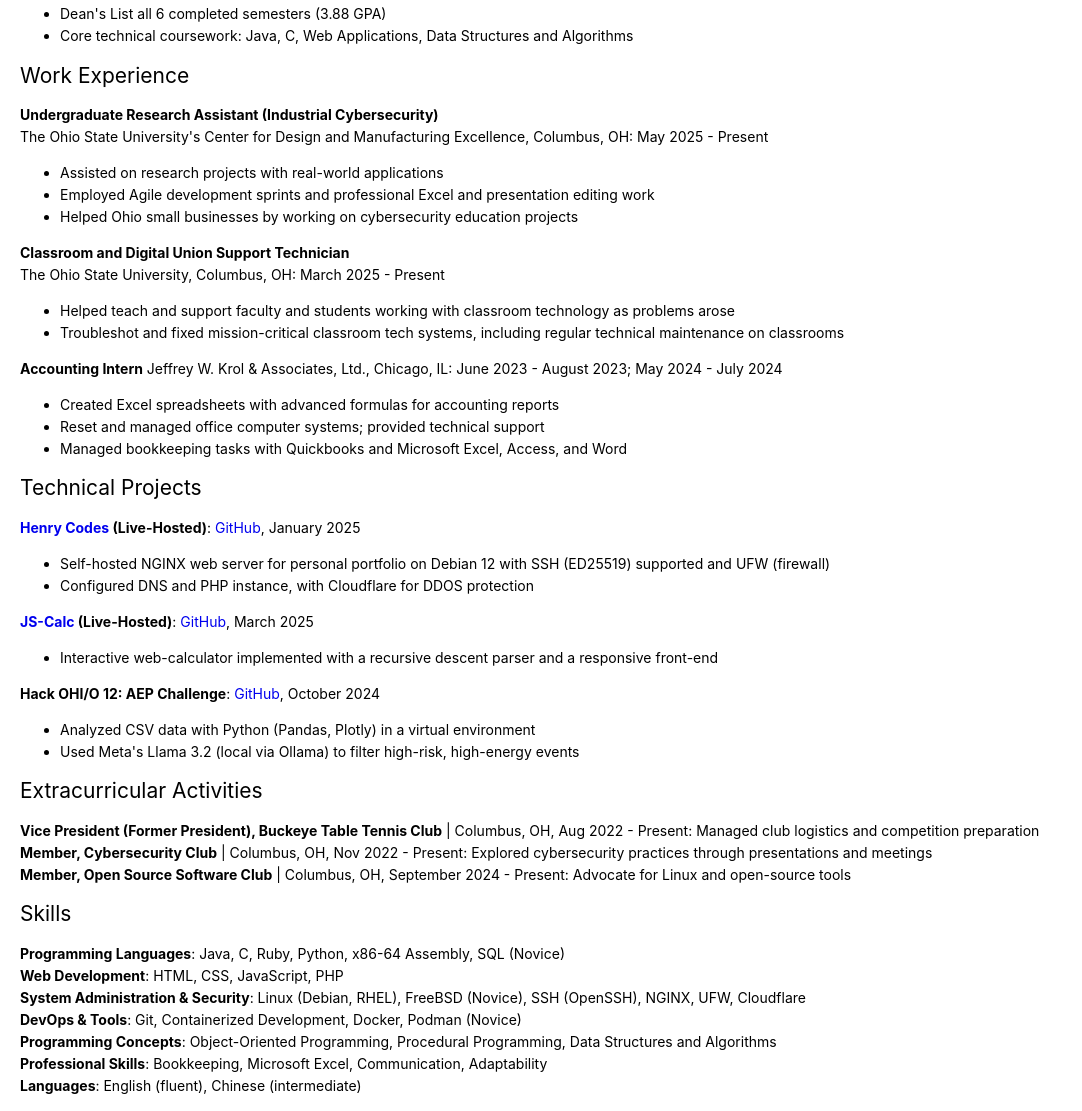
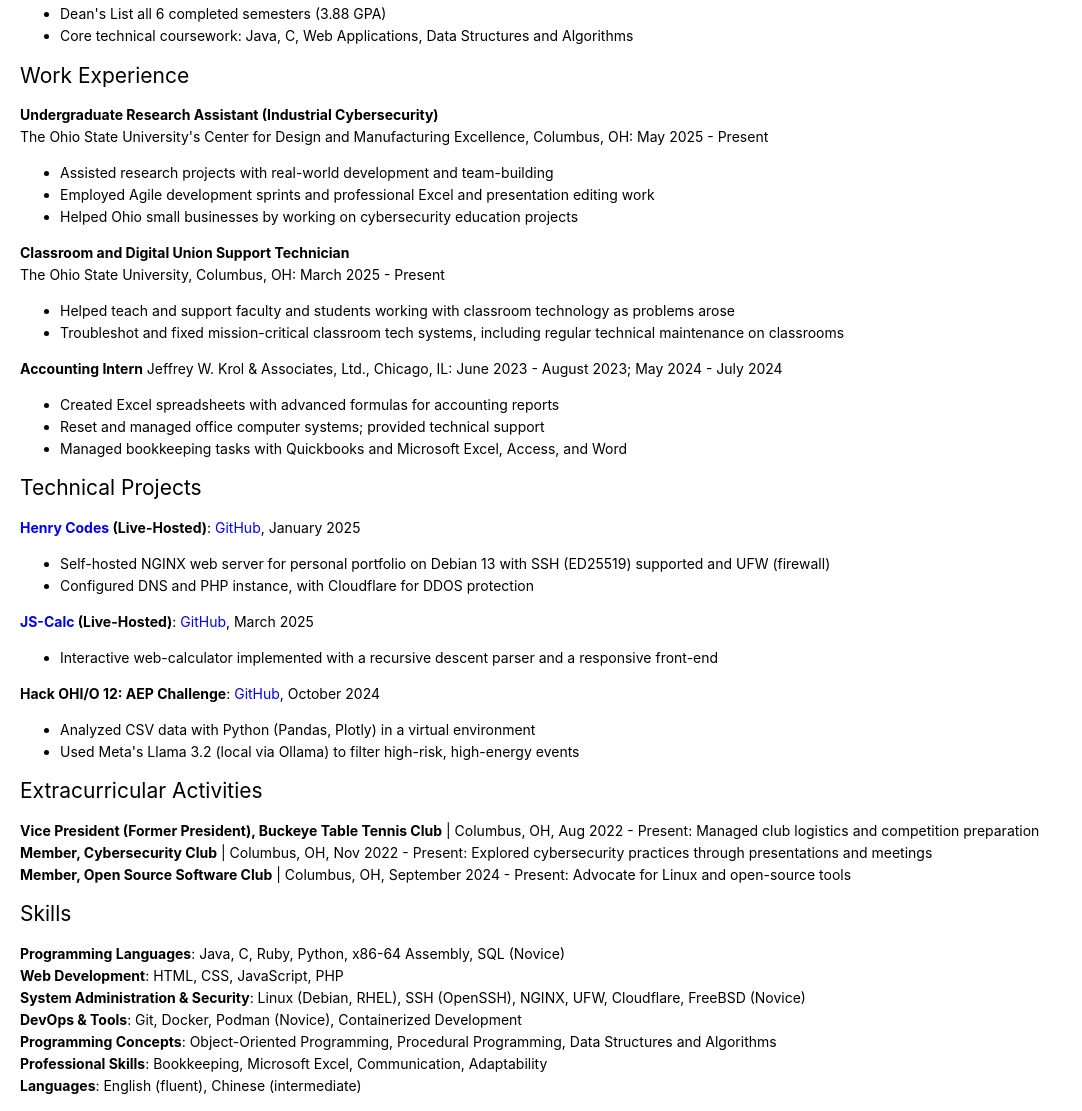
Before and after one commit to henry7720/Henry-Codes-Portfolio, a plain HTML site: page assets/henry-trowbridge-resume.html in a window 1280 px wide. Shown: the part 315-1426 px from the top of the page, without its empty margins (0-1082 px from the left). Drawn offline with Linux system fonts and the light colour scheme; a script that the page names is missing.

Commit message:
resume formatting tweaks and update to cybersec job description

```diff
--- a/assets/henry-trowbridge-resume.html
+++ b/assets/henry-trowbridge-resume.html
@@ -381,7 +381,7 @@ The Ohio State University, Columbus, OH:  August 2022 - Present</p>
 <p><strong>Undergraduate Research Assistant (Industrial Cybersecurity)</strong><br>
 The Ohio State University's Center for Design and Manufacturing Excellence, Columbus, OH: May 2025 - Present</p>
 <ul>
-<li>Assisted on research projects with real-world applications</li>
+<li>Assisted research projects with real-world development and team-building</li>
 <li>Employed Agile development sprints and professional Excel and presentation editing work</li>
 <li>Helped Ohio small businesses by working on cybersecurity education projects</li>
 </ul>
@@ -401,7 +401,7 @@ Jeffrey W. Krol &amp; Associates, Ltd., Chicago, IL: June 2023 - August 2023; Ma
 <h2 id="technical-projects">Technical Projects</h2>
 <p><strong><a href="https://henrycodes.xyz/">Henry Codes</a> (Live-Hosted)</strong>: <a href="https://github.com/henry7720/Henry-Codes-Portfolio">GitHub</a>, January 2025</p>
 <ul>
-<li>Self-hosted NGINX web server for personal portfolio on Debian 12 with SSH (ED25519) supported and UFW (firewall)</li>
+<li>Self-hosted NGINX web server for personal portfolio on Debian 13 with SSH (ED25519) supported and UFW (firewall)</li>
 <li>Configured DNS and PHP instance, with Cloudflare for DDOS protection</li>
 </ul>
 <!-- **[OPRF Games](https://games.henrycodes.xyz/) (Live-Hosted)**: [GitHub](https://github.com/henry7720/OPRF-Games), September 2018 - May 2021; January 2025
@@ -426,8 +426,8 @@ Jeffrey W. Krol &amp; Associates, Ltd., Chicago, IL: June 2023 - August 2023; Ma
 <h2 id="skills">Skills</h2>
 <p><strong>Programming Languages</strong>: Java, C, Ruby, Python, x86-64 Assembly, SQL (Novice)<br>
 <strong>Web Development</strong>: HTML, CSS, JavaScript, PHP<br>
-<strong>System Administration &amp; Security</strong>: Linux (Debian, RHEL), FreeBSD (Novice), SSH (OpenSSH), NGINX, UFW, Cloudflare<br>
-<strong>DevOps &amp; Tools</strong>: Git, Containerized Development, Docker, Podman (Novice)<br>
+<strong>System Administration &amp; Security</strong>: Linux (Debian, RHEL), SSH (OpenSSH), NGINX, UFW, Cloudflare, FreeBSD (Novice)<br>
+<strong>DevOps &amp; Tools</strong>: Git, Docker, Podman (Novice), Containerized Development<br>
 <strong>Programming Concepts</strong>: Object-Oriented Programming, Procedural Programming, Data Structures and Algorithms<br>
 <strong>Professional Skills</strong>: Bookkeeping, Microsoft Excel, Communication, Adaptability<br>
 <strong>Languages</strong>: English (fluent), Chinese (intermediate)</p>
```
Also changed, not shown: 2 other files.
